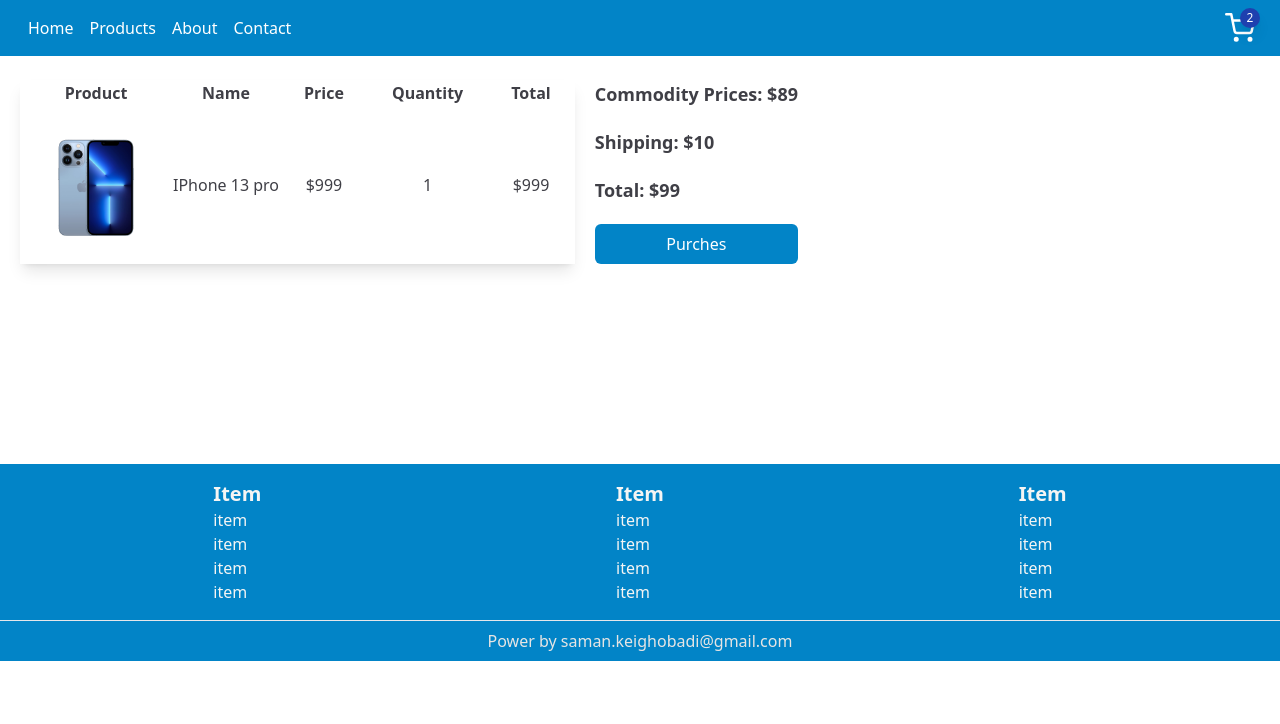
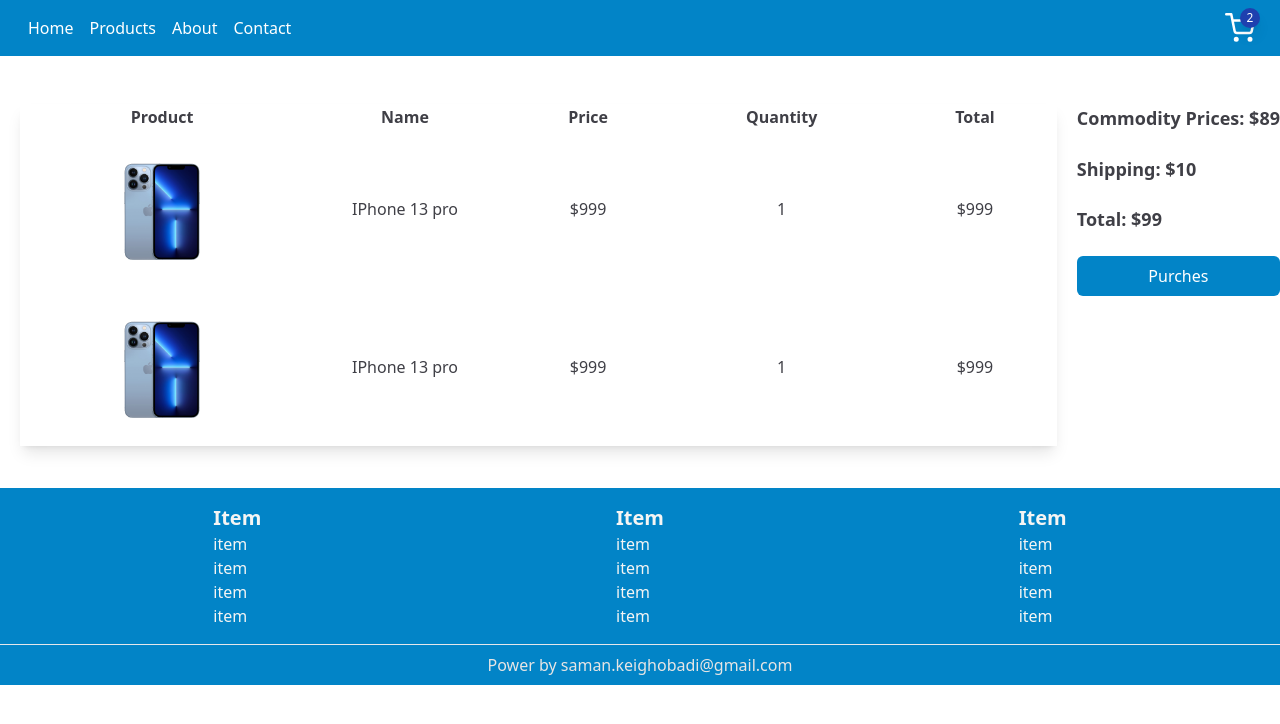
Before and after one commit to SamanKeighobadi/phone-store, a Next.js app: page /cart in a window 1280 px wide. Shown: the top 724 px of the page. Built offline with nearby package versions, Linux system fonts and the light colour scheme.

Commit message:
style: cart shopping styled

```diff
--- a/pages/cart.jsx
+++ b/pages/cart.jsx
@@ -3,9 +3,9 @@
 
 const Cart = () => {
   return (
-    <div className="container mt-6  h-96   ">
-      <div className="flex  ">
-        <table className="mx-5 text-zinc-700 shadow-lg">
+    <div className="container mt-12  h-96   ">
+      <div className="flex   ">
+        <table className="mx-5 grow text-zinc-700 shadow-lg">
           <thead className="text-center">
             <th className="px-6">Product</th>
             <th className="px-6">Name</th>
@@ -29,9 +29,24 @@
               <td>1</td>
               <td>$999</td>
             </tr>
+            <tr className="pb-5 text-center">
+              <td>
+                <Image
+                  src={"/images/iphonE13pro.png"}
+                  alt=""
+                  width={150}
+                  height={150}
+                  layout="fixed"
+                />
+              </td>
+              <td>IPhone 13 pro</td>
+              <td>$999</td>
+              <td>1</td>
+              <td>$999</td>
+            </tr>
           </tbody>
         </table>
-        <div className="flex flex-col justify-between capitalize text-zinc-700">
+        <div className="flex flex-col justify-between capitalize h-48 text-zinc-700 ">
           <h5 className="text-lg font-semibold">commodity prices: $89</h5>
           <h5 className="text-lg font-semibold">shipping: $10</h5>
           <h5 className="text-lg font-semibold">total: $99</h5>
```
